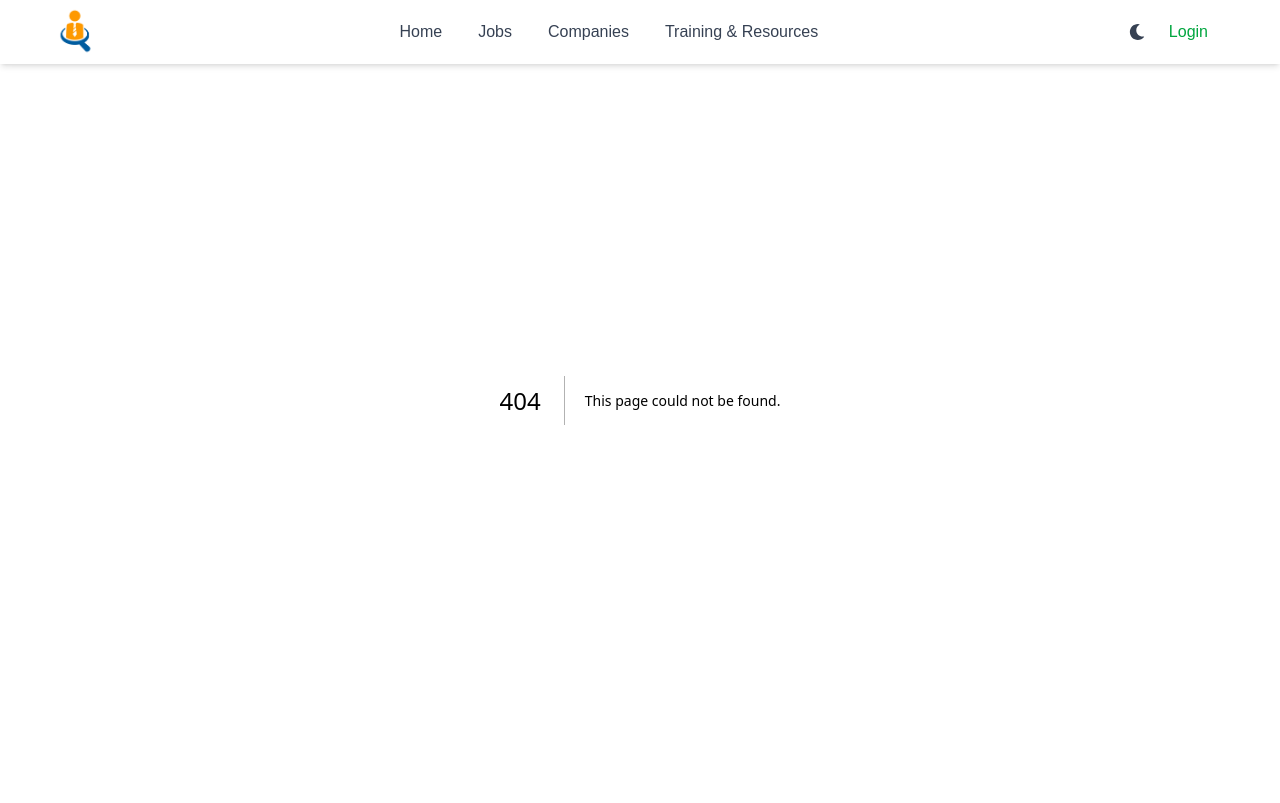
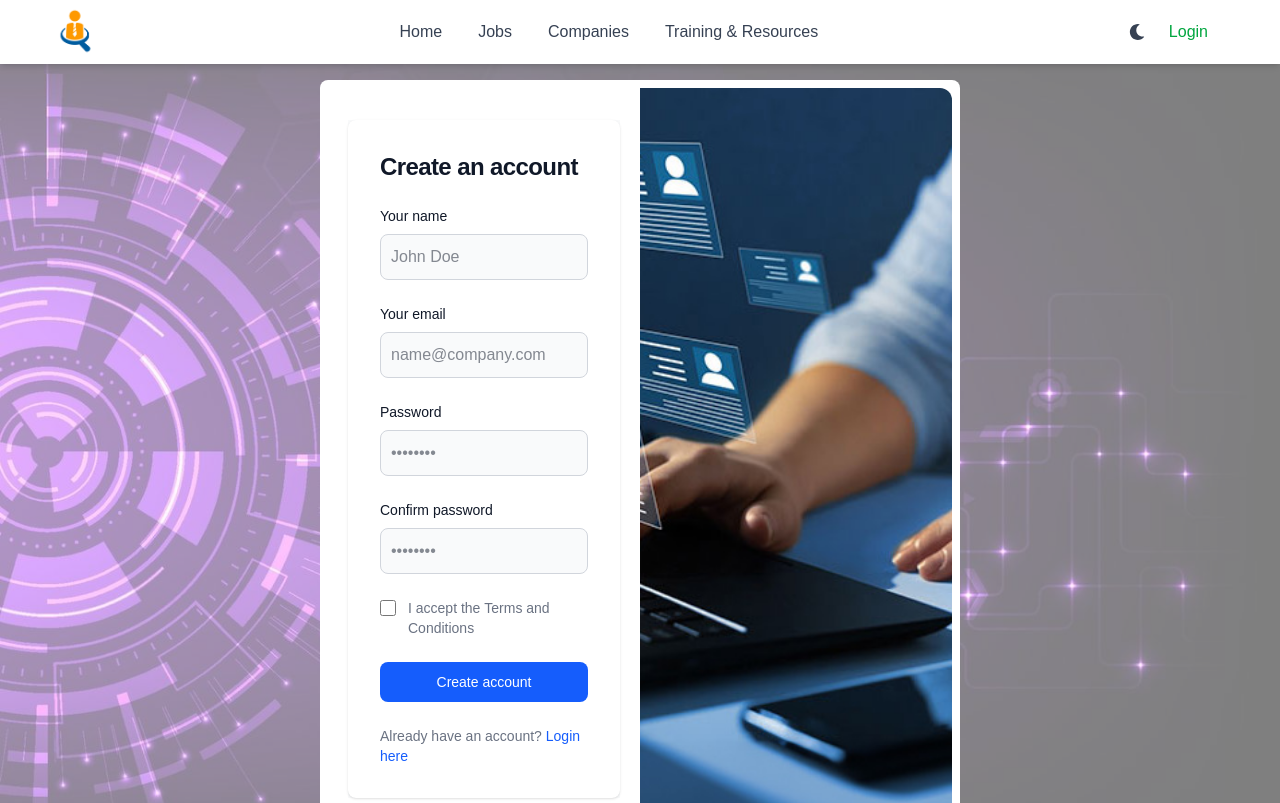
Before and after one commit to iamprabin-git/jobportal_nextjs, a Next.js app: page /signup in a window 1280 px wide. Before the commit this address had no page. Shown: the top 803 px of the page. Built offline with nearby package versions, Linux system fonts and the light colour scheme.

Commit message:
feat:sign up
Signed-off-by: Prabin Dangol <dprabin23@gmail.com>

```diff
--- a/src/app/(auth)/login/page.js
+++ b/src/app/(auth)/login/page.js
@@ -2,7 +2,7 @@
 import Link from "next/link";
 import React from "react";
 
-function page() {
+function LoginPage() {
   return (
     <section className="bg-gray-50 dark:bg-gray-900">
 
@@ -65,12 +65,12 @@
                     </label>
                   </div>
                 </div>
-                <a
+                <Link
                   href="#"
                   className="text-sm font-medium text-primary-600 hover:underline dark:text-primary-500"
                 >
                   Forgot password?
-                </a>
+                </Link>
               </div>
               <button
                 type="submit"
@@ -95,4 +95,4 @@
   );
 }
 
-export default page;
+export default LoginPage;
--- /dev/null
+++ b/src/app/(auth)/signup/page.js
@@ -0,0 +1,125 @@
+import { LOGIN_ROUTE } from "@/constants/routes"; // Changed to login route
+import Link from "next/link";
+import React from "react";
+
+function SignupPage() {
+  return (
+    <section className="bg-gray-50 dark:bg-gray-900">
+      <div className="w-full bg-white rounded-lg shadow dark:border md:mt-0 sm:max-w-md xl:p-0 dark:bg-gray-800 dark:border-gray-700">
+        <div className="p-6 space-y-4 md:space-y-6 sm:p-8">
+          <h1 className="text-xl font-bold leading-tight tracking-tight text-gray-900 md:text-2xl dark:text-white">
+            Create an account
+          </h1>
+          <form className="space-y-4 md:space-y-6" action="#">
+            <div>
+              <label
+                htmlFor="name"
+                className="block mb-2 text-sm font-medium text-gray-900 dark:text-white"
+              >
+                Your name
+              </label>
+              <input
+                type="text"
+                name="name"
+                id="name"
+                className="bg-gray-50 border border-gray-300 text-gray-900 rounded-lg focus:ring-primary-600 focus:border-primary-600 block w-full p-2.5 dark:bg-gray-700 dark:border-gray-600 dark:placeholder-gray-400 dark:text-white dark:focus:ring-blue-500 dark:focus:border-blue-500"
+                placeholder="John Doe"
+                required
+              />
+            </div>
+            <div>
+              <label
+                htmlFor="email"
+                className="block mb-2 text-sm font-medium text-gray-900 dark:text-white"
+              >
+                Your email
+              </label>
+              <input
+                type="email"
+                name="email"
+                id="email"
+                className="bg-gray-50 border border-gray-300 text-gray-900 rounded-lg focus:ring-primary-600 focus:border-primary-600 block w-full p-2.5 dark:bg-gray-700 dark:border-gray-600 dark:placeholder-gray-400 dark:text-white dark:focus:ring-blue-500 dark:focus:border-blue-500"
+                placeholder="name@company.com"
+                required
+              />
+            </div>
+            <div>
+              <label
+                htmlFor="password"
+                className="block mb-2 text-sm font-medium text-gray-900 dark:text-white"
+              >
+                Password
+              </label>
+              <input
+                type="password"
+                name="password"
+                id="password"
+                placeholder="••••••••"
+                className="bg-gray-50 border border-gray-300 text-gray-900 rounded-lg focus:ring-primary-600 focus:border-primary-600 block w-full p-2.5 dark:bg-gray-700 dark:border-gray-600 dark:placeholder-gray-400 dark:text-white dark:focus:ring-blue-500 dark:focus:border-blue-500"
+                required
+              />
+            </div>
+            <div>
+              <label
+                htmlFor="confirm-password"
+                className="block mb-2 text-sm font-medium text-gray-900 dark:text-white"
+              >
+                Confirm password
+              </label>
+              <input
+                type="password"
+                name="confirm-password"
+                id="confirm-password"
+                placeholder="••••••••"
+                className="bg-gray-50 border border-gray-300 text-gray-900 rounded-lg focus:ring-primary-600 focus:border-primary-600 block w-full p-2.5 dark:bg-gray-700 dark:border-gray-600 dark:placeholder-gray-400 dark:text-white dark:focus:ring-blue-500 dark:focus:border-blue-500"
+                required
+              />
+            </div>
+            <div className="flex items-start">
+              <div className="flex items-center h-5">
+                <input
+                  id="terms"
+                  aria-describedby="terms"
+                  type="checkbox"
+                  className="w-4 h-4 border border-gray-300 rounded bg-gray-50 focus:ring-3 focus:ring-primary-300 dark:bg-gray-700 dark:border-gray-600 dark:focus:ring-primary-600 dark:ring-offset-gray-800"
+                  required
+                />
+              </div>
+              <div className="ml-3 text-sm">
+                <label
+                  htmlFor="terms"
+                  className="font-light text-gray-500 dark:text-gray-300"
+                >
+                  I accept the{" "}
+                  <a
+                    className="font-medium text-primary-600 hover:underline dark:text-primary-500"
+                    href="#"
+                  >
+                    Terms and Conditions
+                  </a>
+                </label>
+              </div>
+            </div>
+            <button
+              type="submit"
+              className="w-full text-white bg-blue-600 hover:bg-blue-700 font-medium rounded-lg text-sm px-5 py-2.5 text-center dark:bg-blue-600 dark:hover:bg-blue-700 cursor-pointer transition-colors duration-300 ease-in-out"
+            >
+              Create account
+            </button>
+            <p className="text-sm font-light text-gray-500 dark:text-gray-400">
+              Already have an account?{" "}
+              <Link
+                href={LOGIN_ROUTE}
+                className="font-medium text-blue-600 hover:underline dark:text-white"
+              >
+                Login here
+              </Link>
+            </p>
+          </form>
+        </div>
+      </div>
+    </section>
+  );
+}
+
+export default SignupPage;
```
